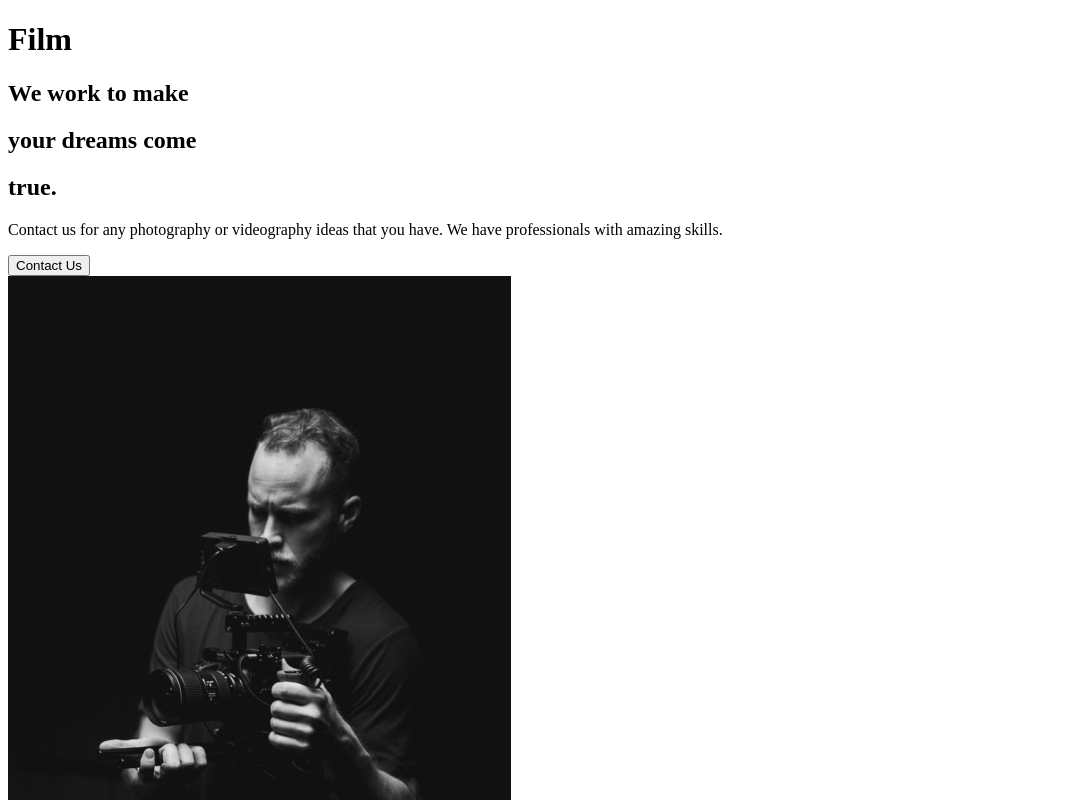
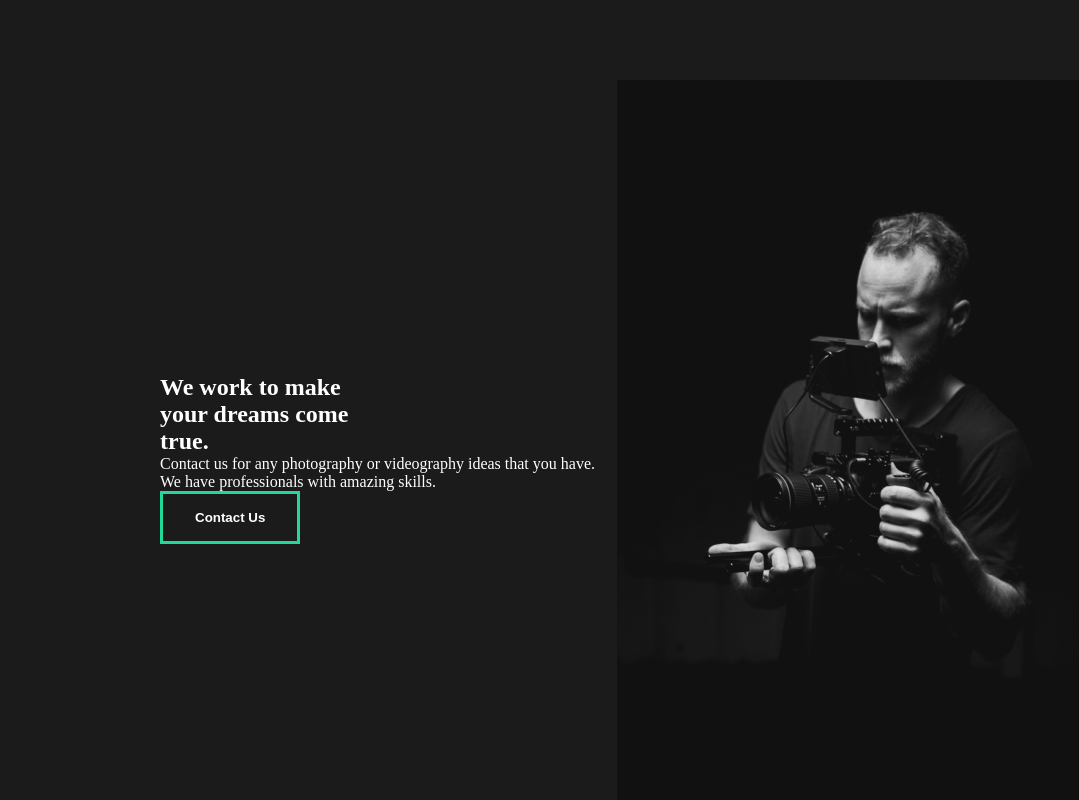
Before and after one commit to MatinSa7/CaptureSite, a React (Create React App) app: page / in a window 1280 px wide. Shown: the top 800 px of the page, without its empty margins (0-1079 px from the left). Built offline with nearby package versions, Linux system fonts and the light colour scheme.

Commit message:
Basic Styling

```diff
--- a/src/App.js
+++ b/src/App.js
@@ -1,10 +1,11 @@
 import React from "react";
 import AboutUs from "./pages/AboutUs";
+import GlobalStyle from "./components/GlobalStyle";
 
 function App() {
   return (
     <div className="App">
-      <h1>Film</h1>
+      <GlobalStyle />
       <AboutUs />
     </div>
   );
--- a/src/components/AboutSection.js
+++ b/src/components/AboutSection.js
@@ -1,9 +1,10 @@
 import React from "react";
 import home1 from "../img/home1.png";
+import styled from "styled-components";
 
 const AboutSection = () => {
   return (
-    <div>
+    <StyledAbout className="about">
       <div className="description">
         <div className="title">
           <div className="hide">
@@ -27,8 +28,18 @@
       <div className="image">
         <img src={home1} alt="Guy with a camera" />
       </div>
-    </div>
+    </StyledAbout>
   );
 };
 
+//Styled Components
+const StyledAbout = styled.div`
+  min-height: 90vh;
+  display: flex;
+  align-items: center;
+  justify-content: space-between;
+  padding: 5rem 10rem;
+  color: white;
+`;
+
 export default AboutSection;
--- /dev/null
+++ b/src/components/GlobalStyle.js
@@ -0,0 +1,30 @@
+import { createGlobalStyle } from "styled-components";
+
+const GlobalStyle = createGlobalStyle`
+*{
+    margin: 0;
+    padding: 0;
+    box-sizing: border-box;
+}
+
+body {
+    background: #1b1b1b;
+}
+
+button {
+    font-weight: bold;
+    font-size: 1.1.rem;
+    cursor: pointer;
+    padding: 1rem 2rem;
+    border: 3px solid #23d997;
+    background: transparent;
+    color: white;
+    transition: all 0.5s ease;
+    &:hover {
+        background-color: #23d997;
+        color: white;
+    }
+}
+`;
+
+export default GlobalStyle;
```
